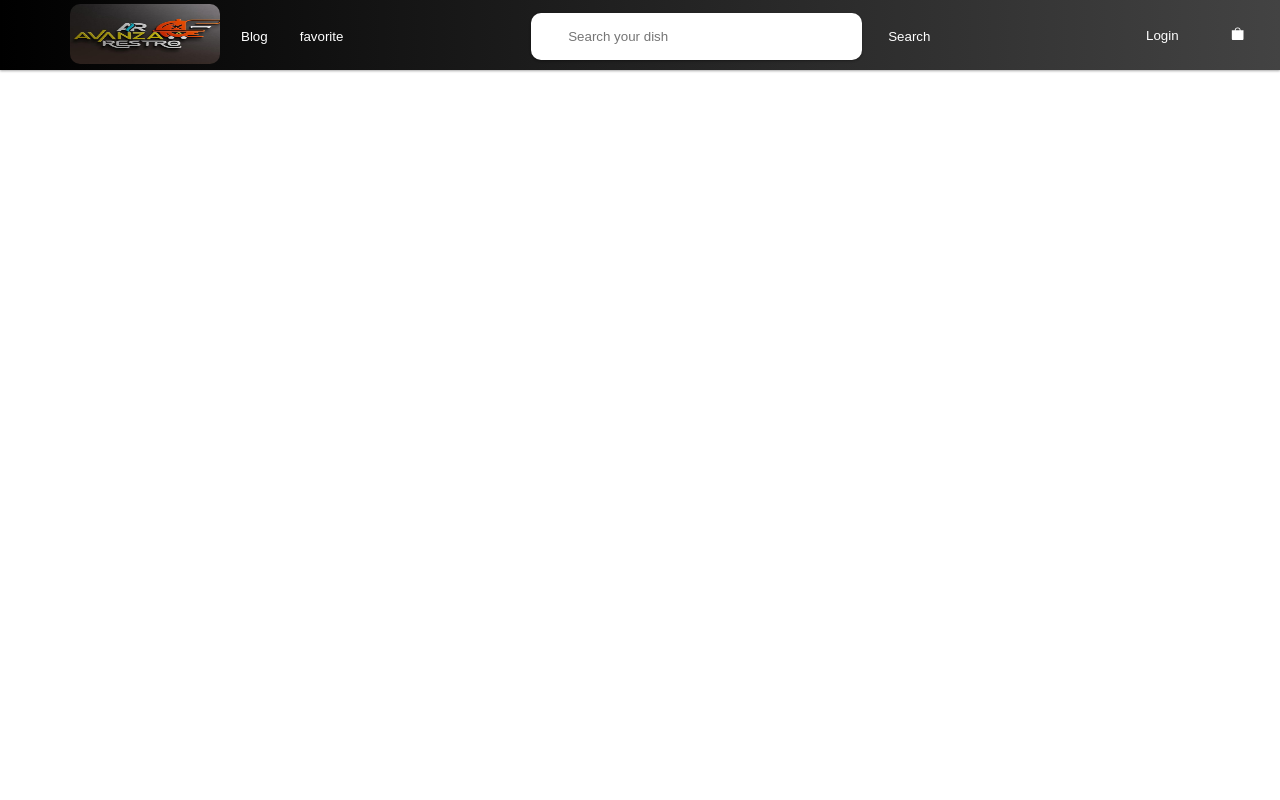
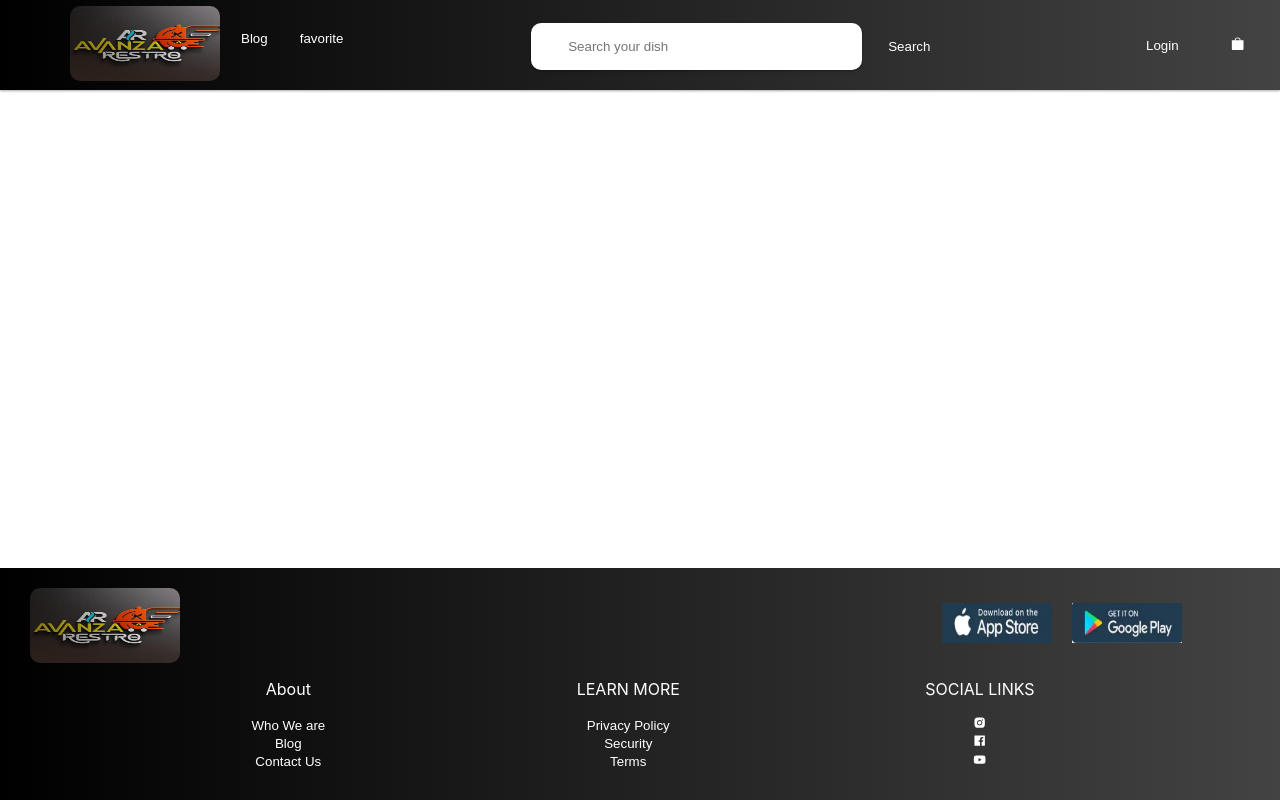
Before and after one commit to S9ty9mKum9r/Ahome, a React (Create React App) app in the folder Groupproject/my-app/: page / in a window 1280 px wide. Built offline with nearby package versions, Linux system fonts and the light colour scheme.

Commit message:
hadder_added

```diff
--- /dev/null
+++ b/Groupproject/my-app/src/CSSPages/Footer.css
@@ -0,0 +1,65 @@
+#imag{
+
+margin-left: 30px;
+width: 90%;
+display: flex;
+justify-content: space-between;
+
+}
+#imag>img{
+    margin-top: 20px;
+    width: 150px;
+    height:75px;
+
+    border-radius: 10px;
+
+}
+.Footer{
+
+    position: fixed;
+    left: 0;
+    bottom: 0;
+    width: 100%;
+
+    background: #000000;  /* fallback for old browsers */
+    background: -webkit-linear-gradient(to left, #434343, #000000);  /* Chrome 10-25, Safari 5.1-6 */
+    background: linear-gradient(to left, #434343, #000000); /* W3C, IE 10+/ Edge, Firefox 16+, Chrome 26+, Opera 12+, Safari 7+ */
+
+
+}
+.info{
+    display: flex;
+    justify-content: space-evenly;
+    padding-bottom: 30px;
+}
+#About{
+    display: grid;
+    text-align: center;
+    color: white;
+}
+#LEARN_MORE{
+    display: grid;
+    text-align: center;
+    color: white;
+}
+#SOCIAL_LINKS{
+
+
+    display: grid;
+
+    text-align: center;
+    align-items: left;
+    color: white;
+}
+.playstore{
+
+   display: flex;
+
+   margin-top: 10px;
+}
+.playstore>img{
+    width: 110px;
+    height: 40px;
+    margin-left: 20px;
+    margin-top: 25px;
+}
--- a/Groupproject/my-app/src/CSSPages/Navbar.css
+++ b/Groupproject/my-app/src/CSSPages/Navbar.css
@@ -1,6 +1,6 @@
 .Nav{
 
-    height: 70px;
+    height: 90px;
     display: flex;
     justify-content: space-between;
     align-items: center;
@@ -27,7 +27,7 @@ color: white;
 .Nav>div>button>img{
 
     width: 150px;
-    height:60px;
+    height:75px;
 
     border-radius: 10px;
 }
--- a/Groupproject/my-app/src/Homepage.jsx
+++ b/Groupproject/my-app/src/Homepage.jsx
@@ -1,6 +1,8 @@
 import "./CSSPages/Navbar.css"
 import  img from "./Images/b.jpg"
-
+import "./CSSPages/Footer.css"
+import  imga from "./Images/c.jpg"
+import  imag from "./Images/d.jpg"
 
 
 
@@ -27,10 +29,55 @@ function Navbar(){
     </>)
 }
 
+function Footer(){
+    return (
+        <>
+            <div className="Footer">
+            <div id="imag"><img src={img} alt="error" />
+
+            <div className="playstore">
+
+    <img src={imga} alt="" />
+    <img src={imag} alt="" />
+
+            </div></div>
+
+           <div className="info">
+           <div id="About">
+               <p>About </p>
+               <button>Who We are</button>
+               <button>Blog</button>
+               <button>Contact Us</button>
+
+            </div>
+
+            <div id="LEARN_MORE">
+               <p>LEARN MORE </p>
+               <button>Privacy Policy</button>
+               <button>Security</button>
+               <button>Terms</button>
+
+
+            </div>
+            <div id="SOCIAL_LINKS">
+               <p>SOCIAL LINKS </p>
+               <button ><svg stroke="currentColor" fill="currentColor" stroke-width="0" viewBox="0 0 1024 1024" height="1em" width="1em" xmlns="http://www.w3.org/2000/svg"><path d="M512 378.7c-73.4 0-133.3 59.9-133.3 133.3S438.6 645.3 512 645.3 645.3 585.4 645.3 512 585.4 378.7 512 378.7zM911.8 512c0-55.2.5-109.9-2.6-165-3.1-64-17.7-120.8-64.5-167.6-46.9-46.9-103.6-61.4-167.6-64.5-55.2-3.1-109.9-2.6-165-2.6-55.2 0-109.9-.5-165 2.6-64 3.1-120.8 17.7-167.6 64.5C132.6 226.3 118.1 283 115 347c-3.1 55.2-2.6 109.9-2.6 165s-.5 109.9 2.6 165c3.1 64 17.7 120.8 64.5 167.6 46.9 46.9 103.6 61.4 167.6 64.5 55.2 3.1 109.9 2.6 165 2.6 55.2 0 109.9.5 165-2.6 64-3.1 120.8-17.7 167.6-64.5 46.9-46.9 61.4-103.6 64.5-167.6 3.2-55.1 2.6-109.8 2.6-165zM512 717.1c-113.5 0-205.1-91.6-205.1-205.1S398.5 306.9 512 306.9 717.1 398.5 717.1 512 625.5 717.1 512 717.1zm213.5-370.7c-26.5 0-47.9-21.4-47.9-47.9s21.4-47.9 47.9-47.9 47.9 21.4 47.9 47.9a47.84 47.84 0 0 1-47.9 47.9z"></path></svg></button>
+               <button><svg stroke="currentColor" fill="currentColor" stroke-width="0" viewBox="0 0 1024 1024" height="1em" width="1em" xmlns="http://www.w3.org/2000/svg"><path d="M880 112H144c-17.7 0-32 14.3-32 32v736c0 17.7 14.3 32 32 32h736c17.7 0 32-14.3 32-32V144c0-17.7-14.3-32-32-32zm-92.4 233.5h-63.9c-50.1 0-59.8 23.8-59.8 58.8v77.1h119.6l-15.6 120.7h-104V912H539.2V602.2H434.9V481.4h104.3v-89c0-103.3 63.1-159.6 155.3-159.6 44.2 0 82.1 3.3 93.2 4.8v107.9z"></path></svg></button>
+               <button><svg stroke="currentColor" fill="currentColor" stroke-width="0" viewBox="0 0 1024 1024" height="1em" width="1em" xmlns="http://www.w3.org/2000/svg"><path d="M941.3 296.1a112.3 112.3 0 0 0-79.2-79.3C792.2 198 512 198 512 198s-280.2 0-350.1 18.7A112.12 112.12 0 0 0 82.7 296C64 366 64 512 64 512s0 146 18.7 215.9c10.3 38.6 40.7 69 79.2 79.3C231.8 826 512 826 512 826s280.2 0 350.1-18.8c38.6-10.3 68.9-40.7 79.2-79.3C960 658 960 512 960 512s0-146-18.7-215.9zM423 646V378l232 133-232 135z"></path></svg></button>
+
+            </div></div>
+            </div>
+
+        </>
+    )
+}
 
 function Homepage(){
     return (
-        <Navbar/>
+   <>
+         <div><Navbar/></div>
+         <div><Footer/></div>
+   </>
     )
 }
 
```
Also changed, not shown: Groupproject/my-app/src/Images/c.jpg (added), Groupproject/my-app/src/Images/d.jpg (added).
